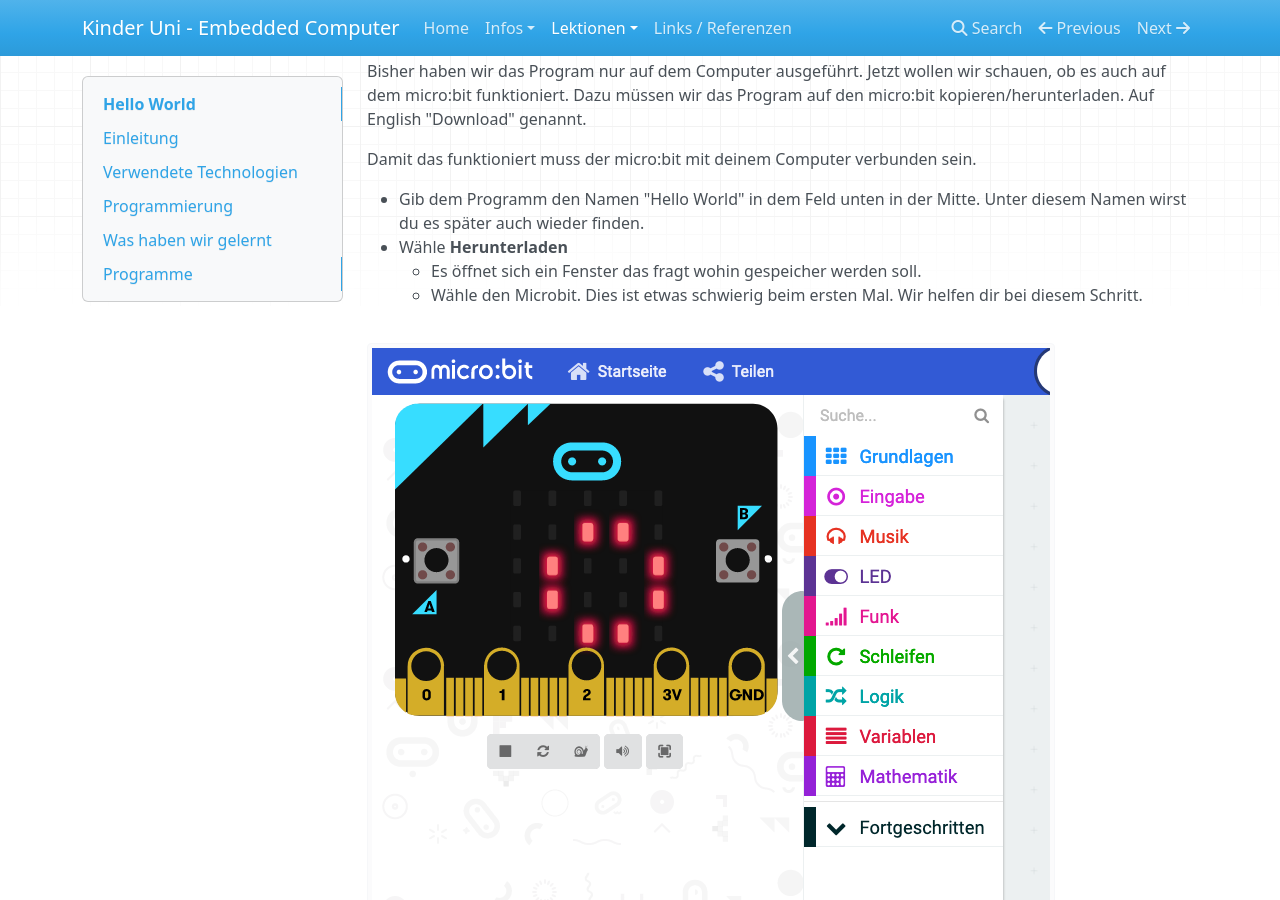
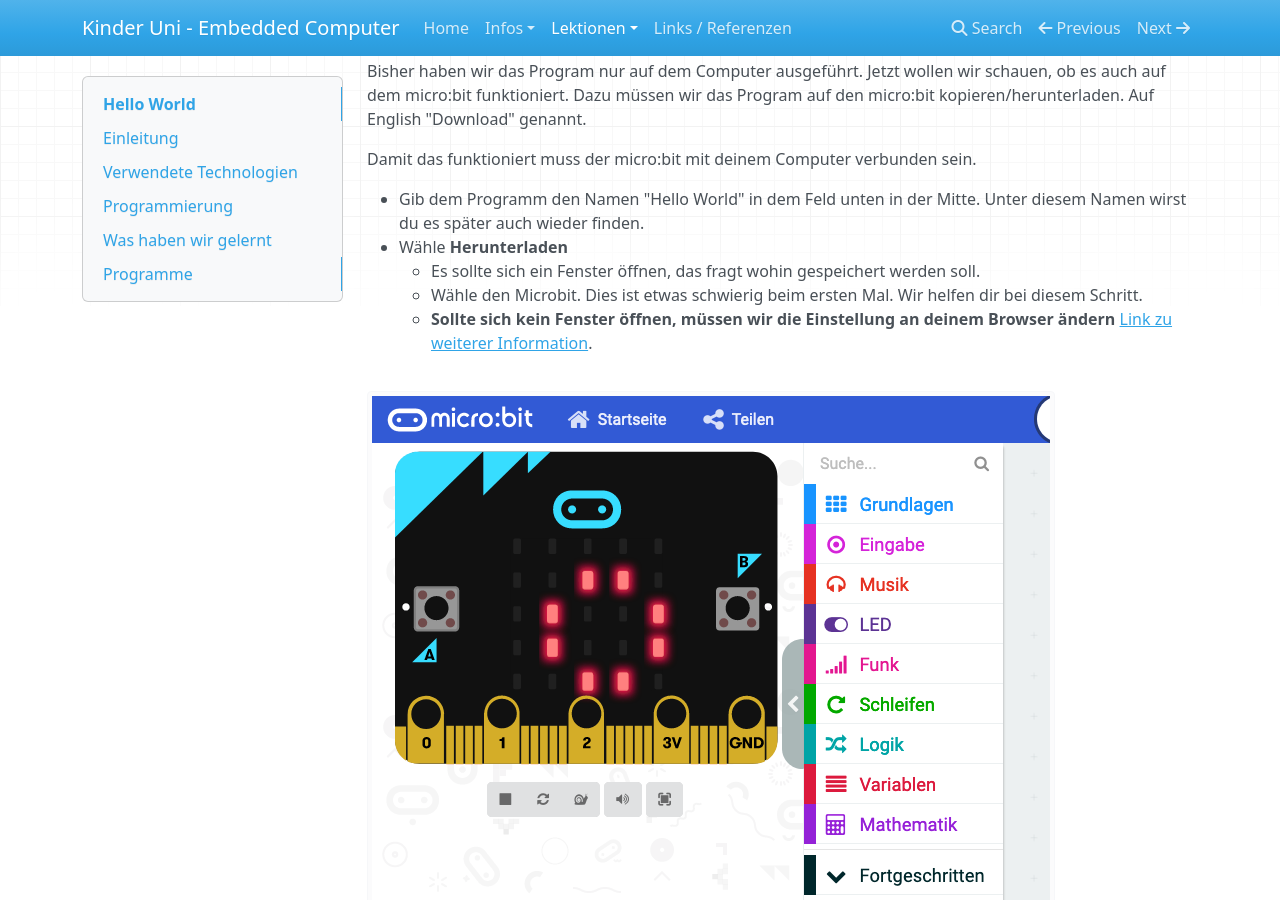
Before and after one commit to renestraub/ehk1, an MkDocs documentation site: the page built from docs/lessons/10_hello_world/lesson.md, in a window 1280 px wide and 900 px high, scrolled down 2998 px. Built offline with MkDocs 1.6.1, drawn with Linux system fonts in a browser that asks for light colours; nearby versions of some CDN libraries.

Commit message:
Notes regarding download settings

```diff
--- a/docs/lessons/10_hello_world/lesson.md
+++ b/docs/lessons/10_hello_world/lesson.md
@@ -88,8 +88,9 @@
 
 *   Gib dem Programm den Namen "Hello World" in dem Feld unten in der Mitte. Unter diesem Namen wirst du es später auch wieder finden.
 *   Wähle **Herunterladen**
-    *   Es öffnet sich ein Fenster das fragt wohin gespeicher werden soll.
+    *   Es sollte sich ein Fenster öffnen, das fragt wohin gespeichert werden soll.
     *   Wähle den Microbit. Dies ist etwas schwierig beim ersten Mal. Wir helfen dir bei diesem Schritt.
+    *   **Sollte sich kein Fenster öffnen, müssen wir die Einstellung an deinem Browser ändern** [Link zu weiterer Information](download_settings.md).
 
 ![](image5.png)
 
```
Also changed, not shown: docs/lessons/10_hello_world/download_settings.md (added, +14 -0 lines), docs/lessons/10_hello_world/setting_chrome.png (added), docs/lessons/10_hello_world/setting_firefox.png (added).
